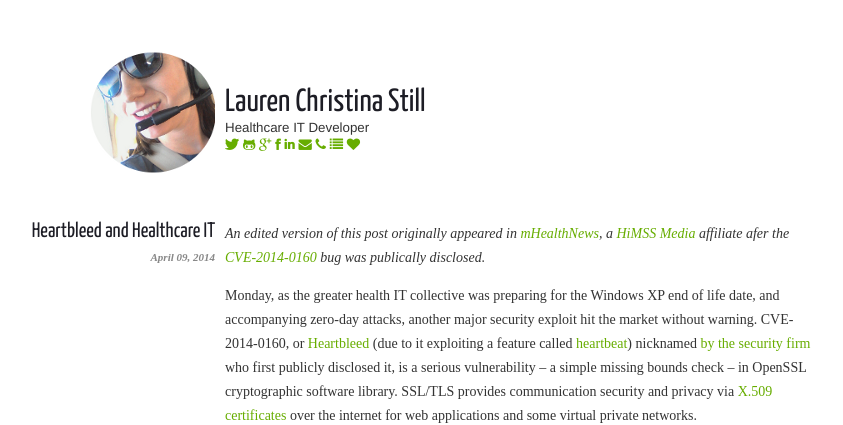
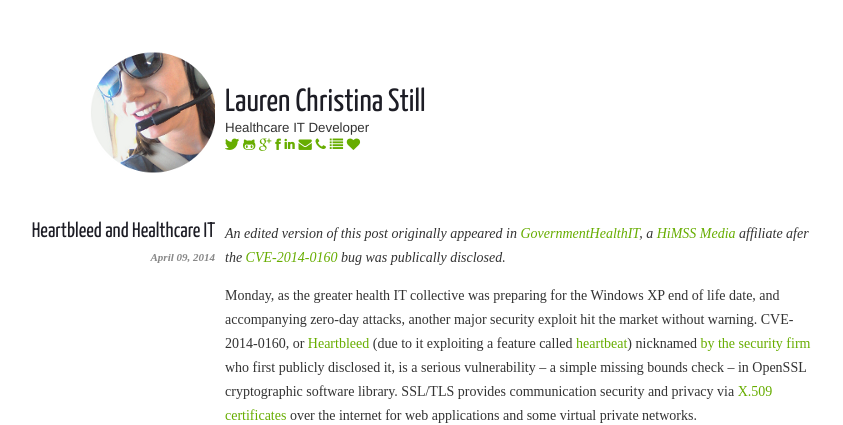
Before and after one commit to laurenstill/laurenstill.github.io, a Jekyll site: the page built from _posts/2014-4-9-heartbleed.markdown, in a window 1280 px wide. Shown: the top 425 px of the page, without its empty margins (220-1063 px from the left). Built offline with Jekyll 4.4.1, drawn with Linux system fonts in a browser that asks for light colours; nearby versions of some CDN libraries.

Commit message:
Update 2014-4-9-heartbleed.markdown
pub link

```diff
--- a/_posts/2014-4-9-heartbleed.markdown
+++ b/_posts/2014-4-9-heartbleed.markdown
@@ -3,10 +3,10 @@ layout: post
 title: Heartbleed and Healthcare IT
 catagories: [healhtIT, mHealth, infosec]
 ---
-*An edited version of this post originally appeared in [mHealthNews][mHealthNews], a [HiMSS Media][HiMSS Media] affiliate afer the [CVE-2014-0160][heartbleed] bug was publically disclosed.*
+*An edited version of this post originally appeared in [GovernmentHealthIT][GovHIT], a [HiMSS Media][HiMSS Media] affiliate afer the [CVE-2014-0160][heartbleed] bug was publically disclosed.*
 
 [heartbleed]: http://heartbleed.com/
-[mHealthNews]: http://www.mhealthnews.com/news/10-tips-building-secure-mhealth-apps
+[GovHIT]: http://www.govhealthit.com/news/what-health-orgs-need-know-about-heartbleed
 [HiMSS Media]: http://www.himssmedia.com
 
 
```
